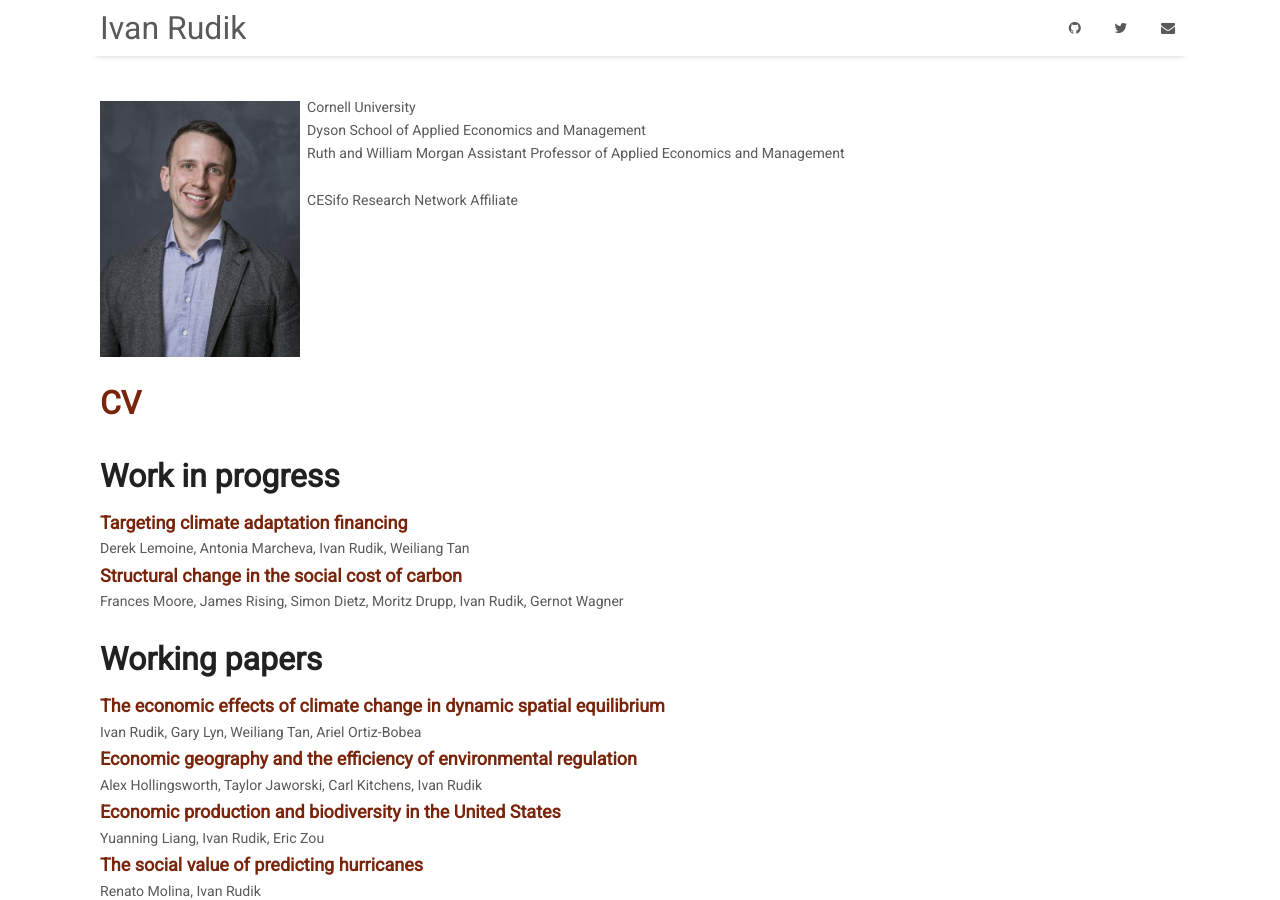
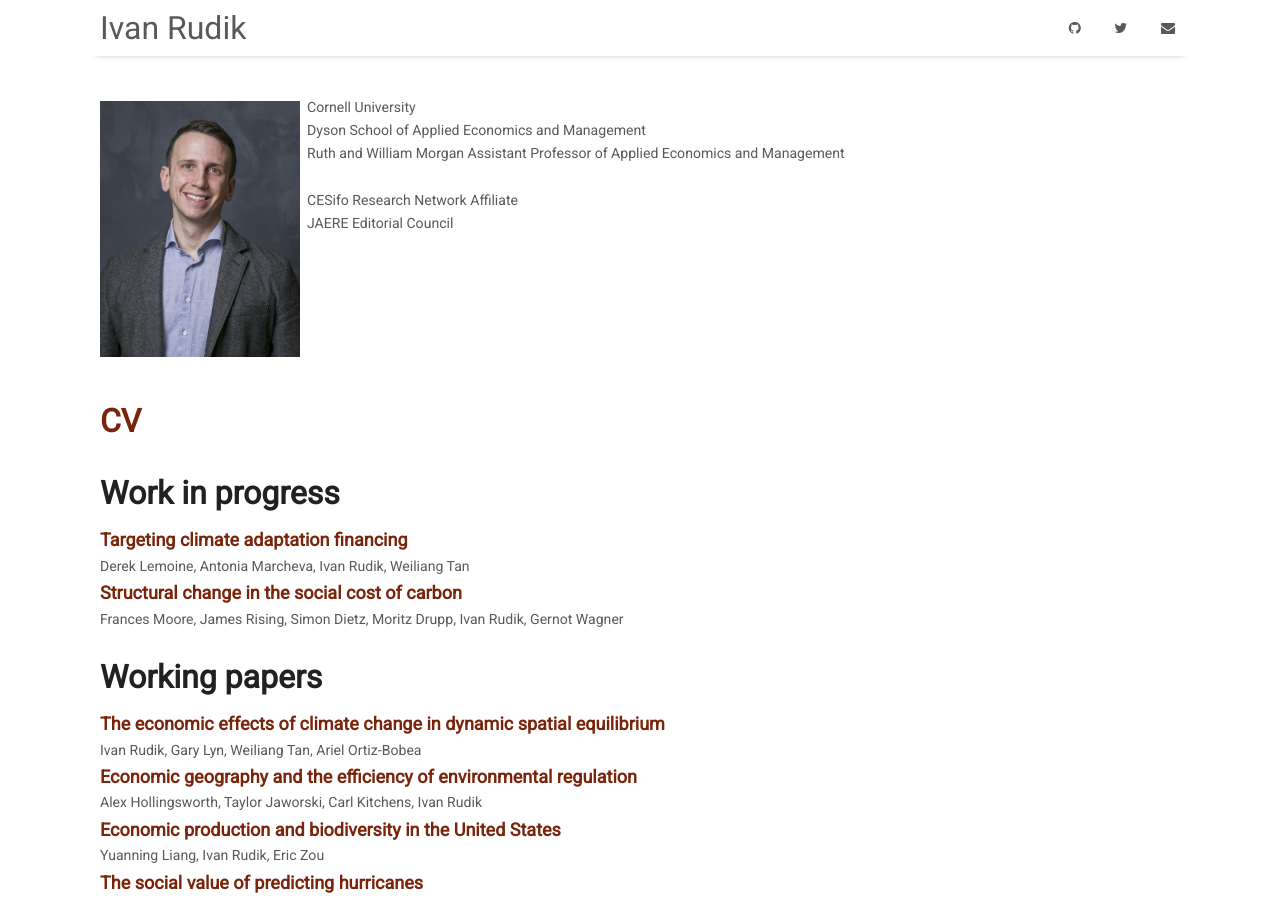
Before and after one commit to irudik/irudik.github.io, a Jekyll site: the page built from index.md, in a window 1280 px wide and 900 px high. Built offline with Jekyll 4.4.1, drawn with Linux system fonts in a browser that asks for light colours; nearby versions of some CDN libraries.

Commit message:
add jaere

```diff
--- a/index.md
+++ b/index.md
@@ -11,7 +11,8 @@ tags:
 &nbsp; Dyson School of Applied Economics and Management <br />
 &nbsp; Ruth and William Morgan Assistant Professor of Applied Economics and Management <br /> <br />
 
-&nbsp; CESifo Research Network Affiliate <br /> <br />
+&nbsp; CESifo Research Network Affiliate <br />
+&nbsp; JAERE Editorial Council <br /> <br />
 
 
 </p>
```
